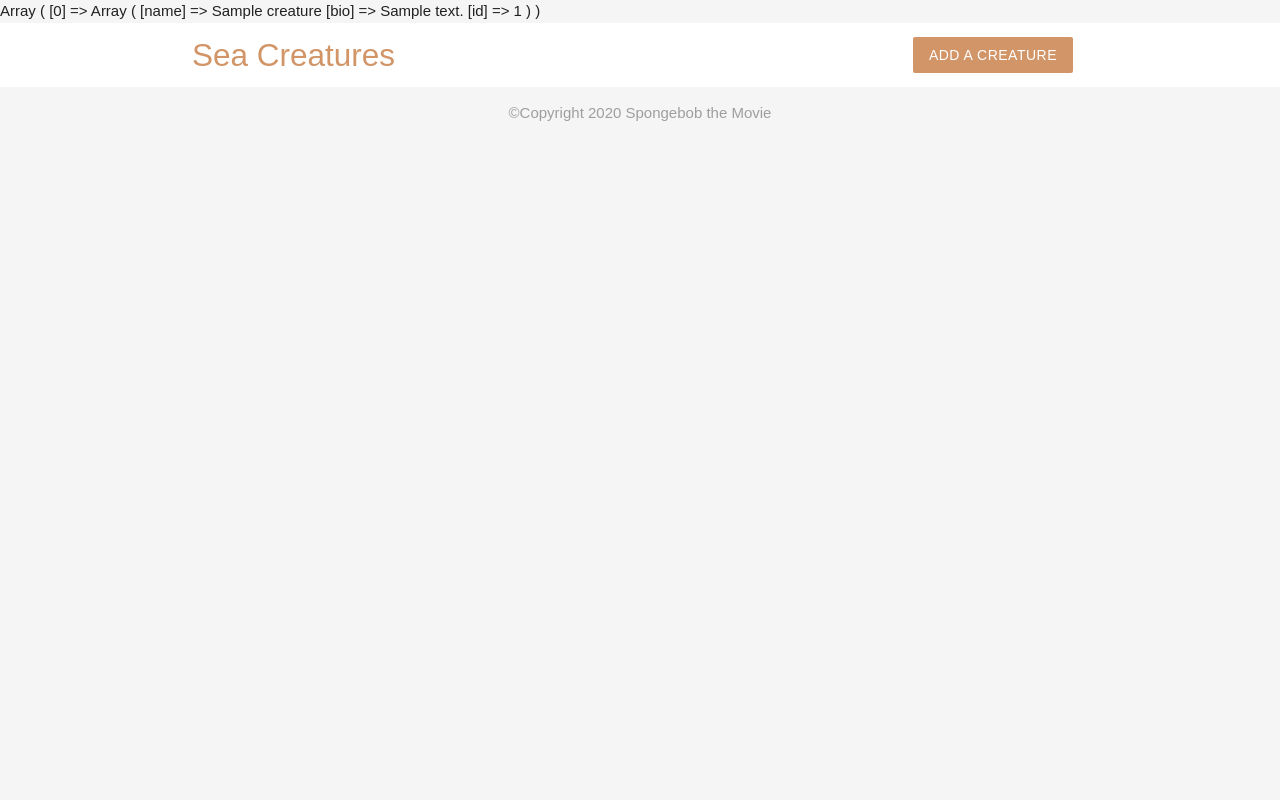
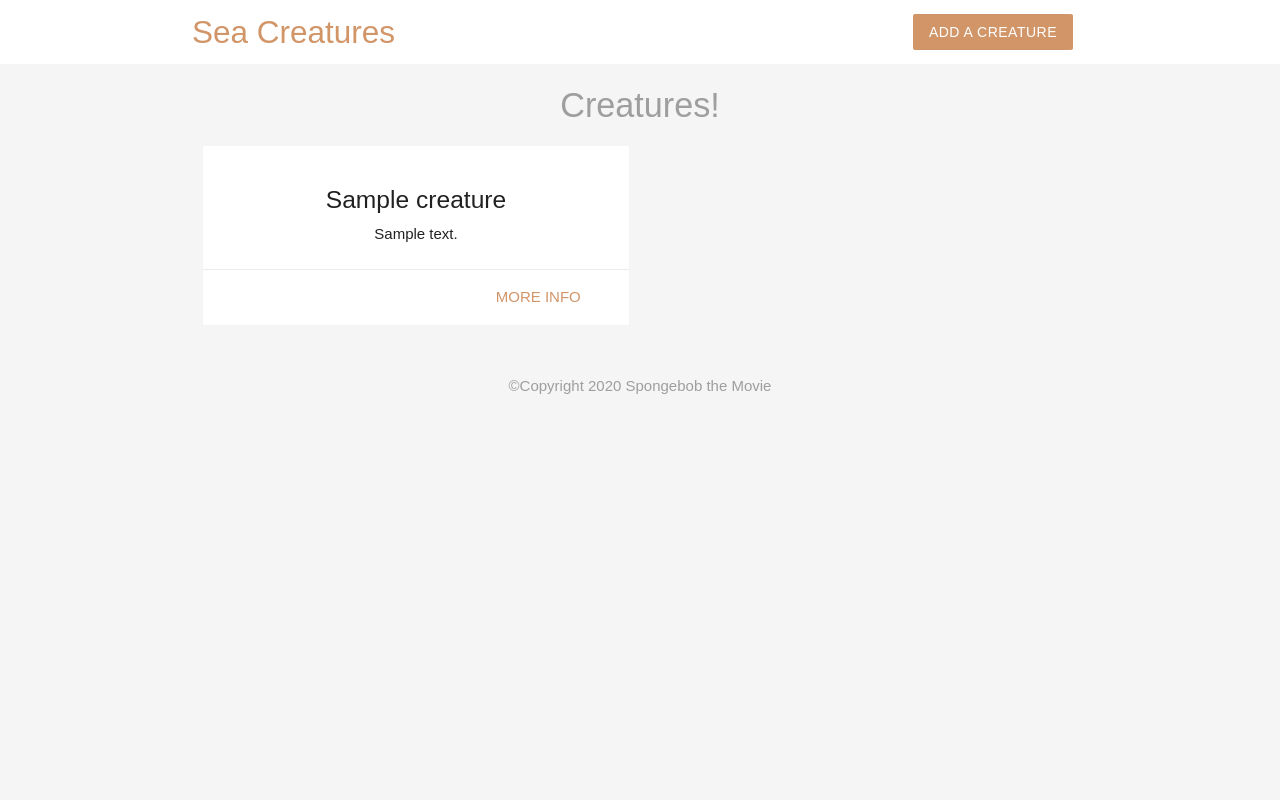
Before and after one commit to Im-Hassan-wd/sea-creatures, a PHP site: page / in a window 1280 px wide. Run offline with PHP 8.4, Linux system fonts and the light colour scheme; tables that the repository leaves empty or names only in its code hold one stand-in row (values such as "Sample post").

Commit message:
updating form

```diff
--- a/index.php
+++ b/index.php
@@ -9,15 +9,13 @@
     }
 
     // queries to get all creatures
-    $sql = 'SELECT name, bio, id FROM creatures';
+    $sql = 'SELECT name, bio, id, occupation FROM creatures ORDER BY created_at';
 
     // gettting query result
     $data = mysqli_query($connect, $sql);
 
     // fetch the resulting rows as an array
-    $creature = mysqli_fetch_all($data, MYSQLI_ASSOC);
-
-    print_r($creature);
+    $creatures = mysqli_fetch_all($data, MYSQLI_ASSOC);
 
     // free result from memory
     mysqli_free_result($data);
@@ -31,6 +29,27 @@
 <html lang="en">
 
     <?php include('template/header.php'); ?>
+
+    <h4 class="center grey-text">Creatures!</h4>
+
+    <div class="container">
+        <div class="row">
+            <?php foreach($creatures as $creature) { ?>
+                <div class="col s6 md3">
+                    <div class="card z-depth-0">
+                        <div class="card-content center">
+                            <h5><?php echo htmlspecialchars($creature['name']); ?></h5>
+                            <div><?php echo htmlspecialchars($creature['bio']); ?></div>
+                        </div>
+                        <div class="card-action right-align">
+                            <a href="#" class="brand-text">more info </a>
+                        </div>
+                    </div>
+                </div>
+            <?php } ?>
+        </div>
+    </div>
+
     <?php include('template/footer.php'); ?>
 
 </body>
--- a/template/header.php
+++ b/template/header.php
@@ -26,9 +26,9 @@
     <body class="grey lighten-4">
         <nav class="white z-depth-0">
             <div class="container">
-                <a href="#" class="brand-logo brand-text">Sea Creatures</a>
+                <a href="index.php" class="brand-logo brand-text">Sea Creatures</a>
                 <ul id="nav-mobile" class="right hide-on-small-and-down">
-                    <li><a href="#" class="btn brand z-depth-0">ADD A CREATURE</a></li>
+                    <li><a href="add.php" class="btn brand z-depth-0">ADD A CREATURE</a></li>
                 </ul>
             </div>
         </nav>
```
Also changed, not shown: add.php (+10 -2 lines), config/db_connect.php (added).
